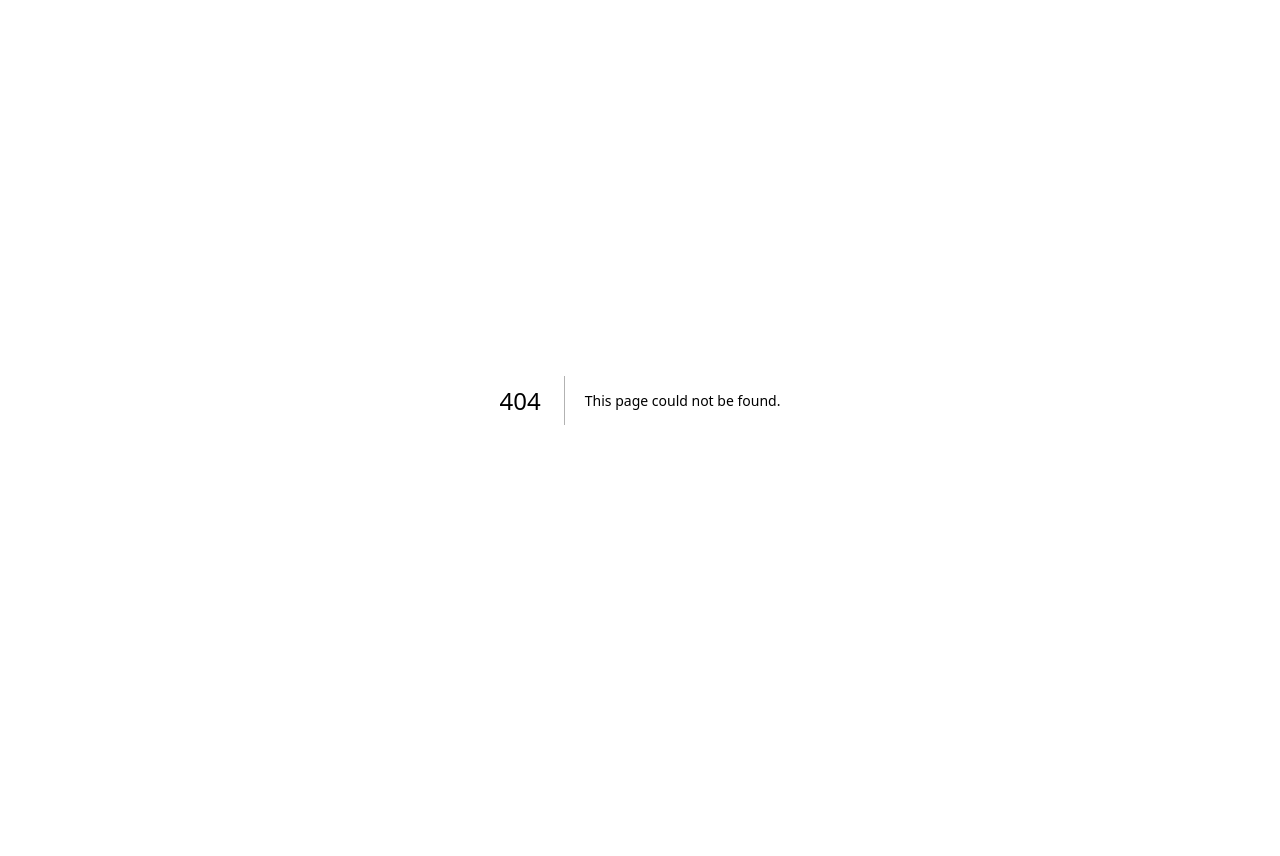
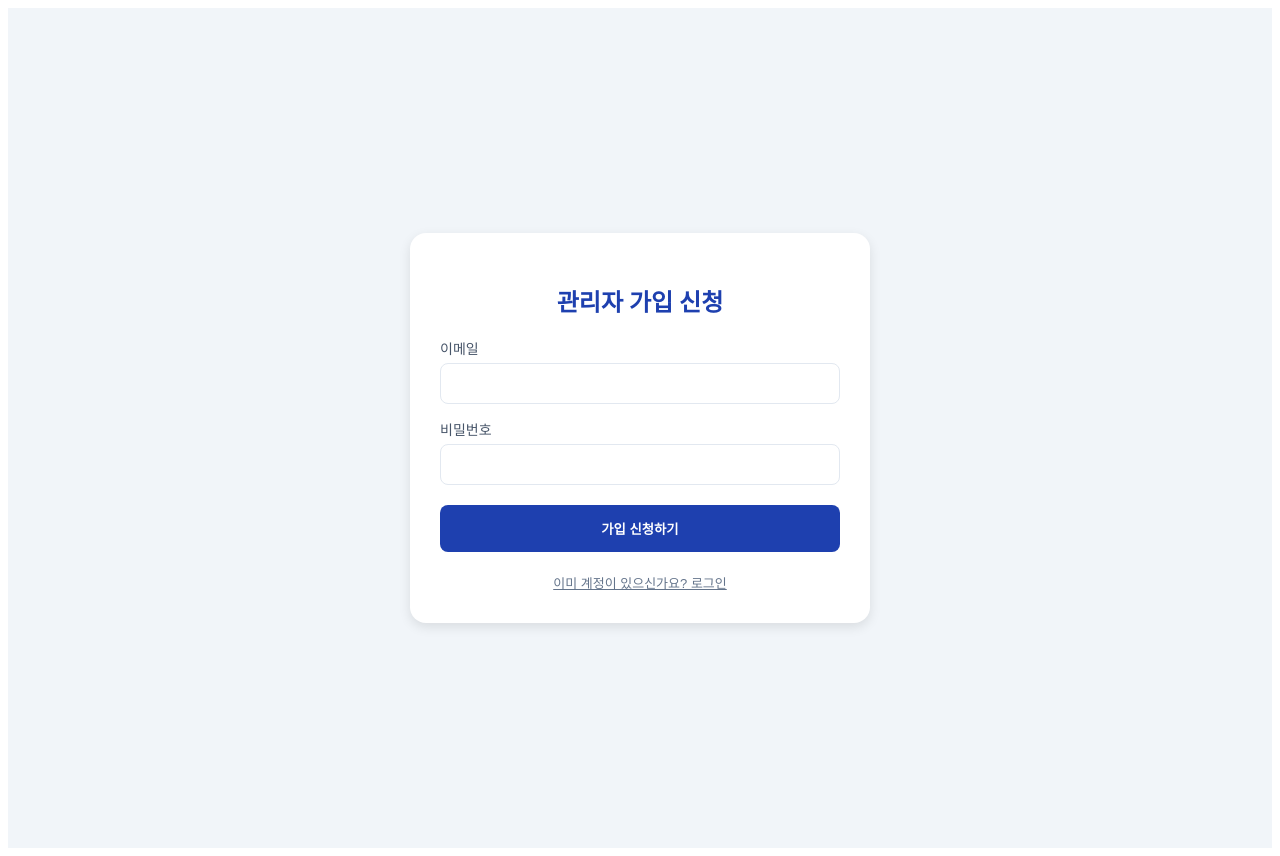
Before and after one commit to JinnyDad/visitor-system, a Next.js app: page /signup in a window 1280 px wide. Before the commit this address had no page. Before the commit the page ends 800 px from the top, so only its background shows below. Built offline with nearby package versions, Linux system fonts and the light colour scheme; no server answers.

Commit message:
feat: add admin signup page for self-registration

```diff
--- /dev/null
+++ b/app/signup/page.js
@@ -0,0 +1,64 @@
+"use client";
+
+import { useState } from "react";
+import { getSupabaseClient } from "@/lib/supabaseClient";
+import { useRouter } from "next/navigation";
+
+export default function SignUpPage() {
+  const [email, setEmail] = useState("");
+  const [password, setPassword] = useState("");
+  const [message, setMessage] = useState("");
+  const [loading, setLoading] = useState(false);
+  const router = useRouter();
+  const supabase = getSupabaseClient();
+
+  const handleSignUp = async (e) => {
+    e.preventDefault();
+    setLoading(true);
+    setMessage("");
+
+    // 회원가입 시도
+    const { data, error } = await supabase.auth.signUp({
+      email,
+      password,
+      options: {
+        // 자동 승인을 끄면 관리자가 승인해야 로그인 가능해집니다.
+        emailRedirectTo: `${window.location.origin}/temp-login`,
+      },
+    });
+
+    if (error) {
+      setMessage("가입 실패: " + error.message);
+    } else {
+      setMessage("가입 신청이 완료되었습니다! 관리자의 승인 후 로그인이 가능합니다.");
+      // 3초 후 로그인 페이지로 이동
+      setTimeout(() => router.push("/temp-login"), 3000);
+    }
+    setLoading(false);
+  };
+
+  return (
+    <div style={{ minHeight: "100vh", display: "flex", alignItems: "center", justifyContent: "center", backgroundColor: "#f1f5f9", padding: "20px" }}>
+      <div style={{ backgroundColor: "white", padding: "30px", borderRadius: "16px", boxShadow: "0 4px 12px rgba(0,0,0,0.1)", maxWidth: "400px", width: "100%" }}>
+        <h2 style={{ textAlign: "center", color: "#1e40af", marginBottom: "20px" }}>관리자 가입 신청</h2>
+        <form onSubmit={handleSignUp}>
+          <div style={{ marginBottom: "15px" }}>
+            <label style={{ fontSize: "14px", color: "#475569", display: "block", marginBottom: "5px" }}>이메일</label>
+            <input type="email" value={email} onChange={(e) => setEmail(e.target.value)} required style={{ width: "100%", padding: "12px", borderRadius: "8px", border: "1px solid #e2e8f0", boxSizing: "border-box" }} />
+          </div>
+          <div style={{ marginBottom: "20px" }}>
+            <label style={{ fontSize: "14px", color: "#475569", display: "block", marginBottom: "5px" }}>비밀번호</label>
+            <input type="password" value={password} onChange={(e) => setPassword(e.target.value)} required style={{ width: "100%", padding: "12px", borderRadius: "8px", border: "1px solid #e2e8f0", boxSizing: "border-box" }} />
+          </div>
+          <button type="submit" disabled={loading} style={{ width: "100%", padding: "14px", backgroundColor: "#1e40af", color: "white", border: "none", borderRadius: "8px", fontWeight: "bold", cursor: "pointer" }}>
+            {loading ? "신청 중..." : "가입 신청하기"}
+          </button>
+        </form>
+        {message && <p style={{ marginTop: "15px", fontSize: "14px", color: "#2563eb", textAlign: "center" }}>{message}</p>}
+        <div style={{ textAlign: "center", marginTop: "20px" }}>
+          <button onClick={() => router.push("/temp-login")} style={{ background: "none", border: "none", color: "#64748b", fontSize: "13px", cursor: "pointer", textDecoration: "underline" }}>이미 계정이 있으신가요? 로그인</button>
+        </div>
+      </div>
+    </div>
+  );
+}
```
